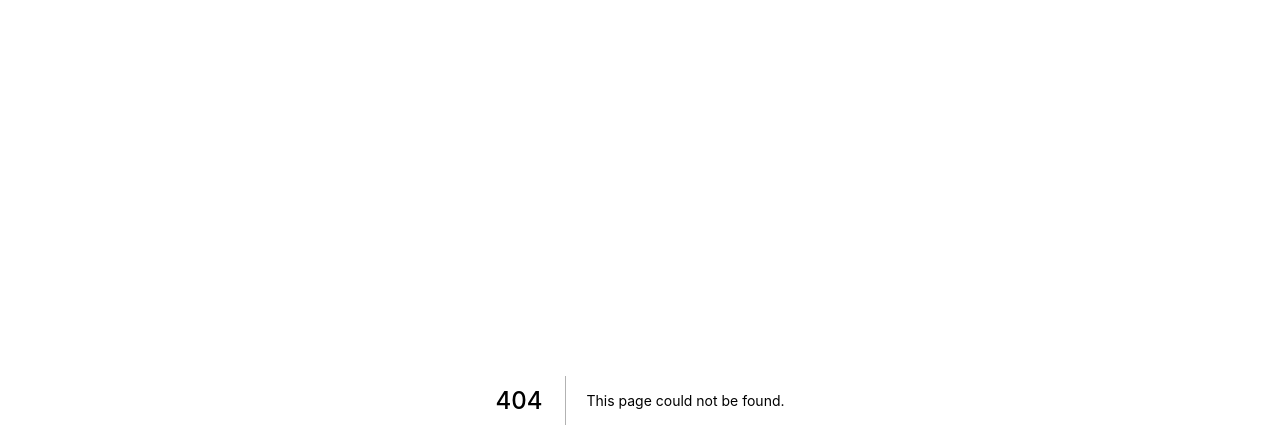
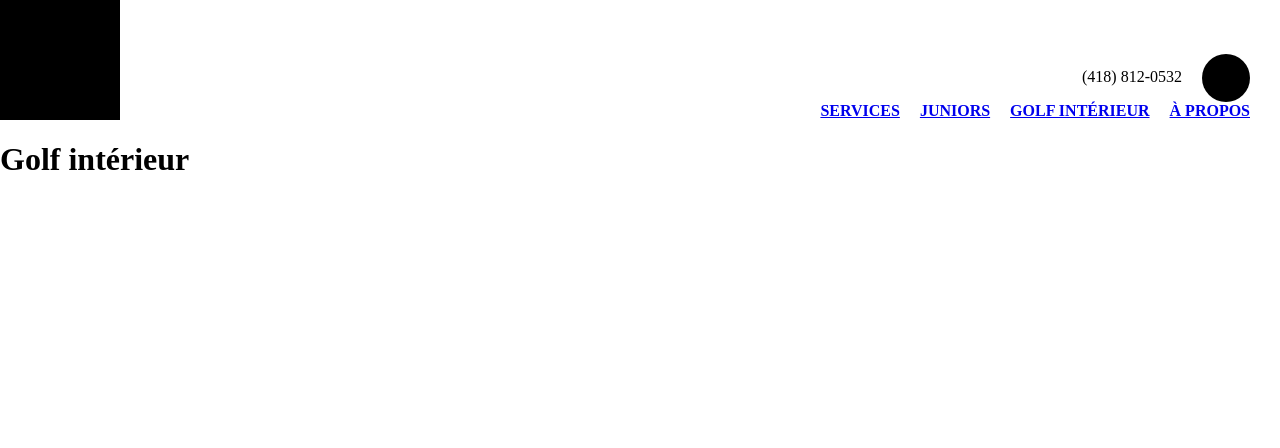
Before and after one commit to m0xx/academiegolfsaglac.com, a Next.js app: page /golf-interieur in a window 1280 px wide. Before the commit this address had no page. Shown: the top 448 px of the page. Built offline with nearby package versions, Linux system fonts and the light colour scheme.

Commit message:
add all section with links

```diff
--- a/components/Header.js
+++ b/components/Header.js
@@ -1,6 +1,6 @@
 import React from 'react';
 import styled from 'styled-components';
-
+import Link from 'next/link'
 
 const Header = styled.div`
     padding-right: 30px;
@@ -64,10 +64,10 @@ export default function App() {
                 <Facebook />
             </Contact>
             <Menu>
-                <MenuItem>SERVICES</MenuItem>
-                <MenuItem>JUNIORS</MenuItem>
-                <MenuItem>GOLF INTÉRIEUR</MenuItem>
-                <MenuItem>À PROPOS</MenuItem>
+                <MenuItem><Link href="/services">SERVICES</Link></MenuItem>
+                <MenuItem><Link href="/juniors">JUNIORS</Link></MenuItem>
+                <MenuItem><Link href="/golf-interieur">GOLF INTÉRIEUR</Link></MenuItem>
+                <MenuItem><Link href="/a-propos">À PROPOS</Link></MenuItem>
             </Menu>
         </Content>
     </Header>
--- /dev/null
+++ b/pages/golf-interieur.js
@@ -0,0 +1,16 @@
+import React from 'react';
+import styled from 'styled-components';
+
+import Header from './../components/Header';
+const Layout = styled.div`
+    display: flex;
+    flex-direction: column;
+    height: 100vh;
+`
+
+export default function GolfInterieur() {
+    return <Layout>
+        <Header />
+        <h1>Golf intérieur</h1>
+    </Layout>
+}
```
Also changed, not shown: components/index.js (deleted, +0 -20 lines), pages/a-propos.js (added, +15 -0 lines).
